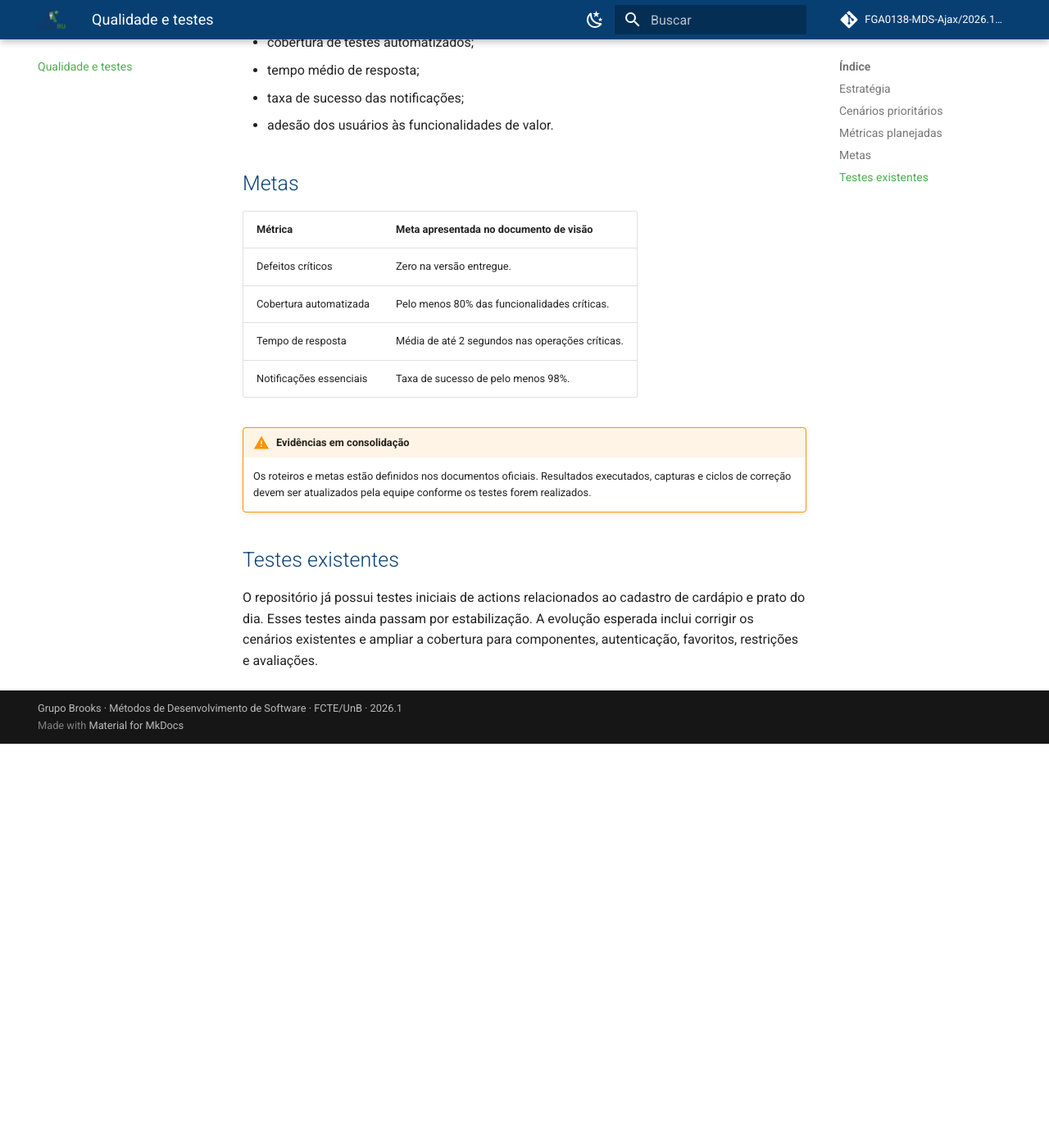
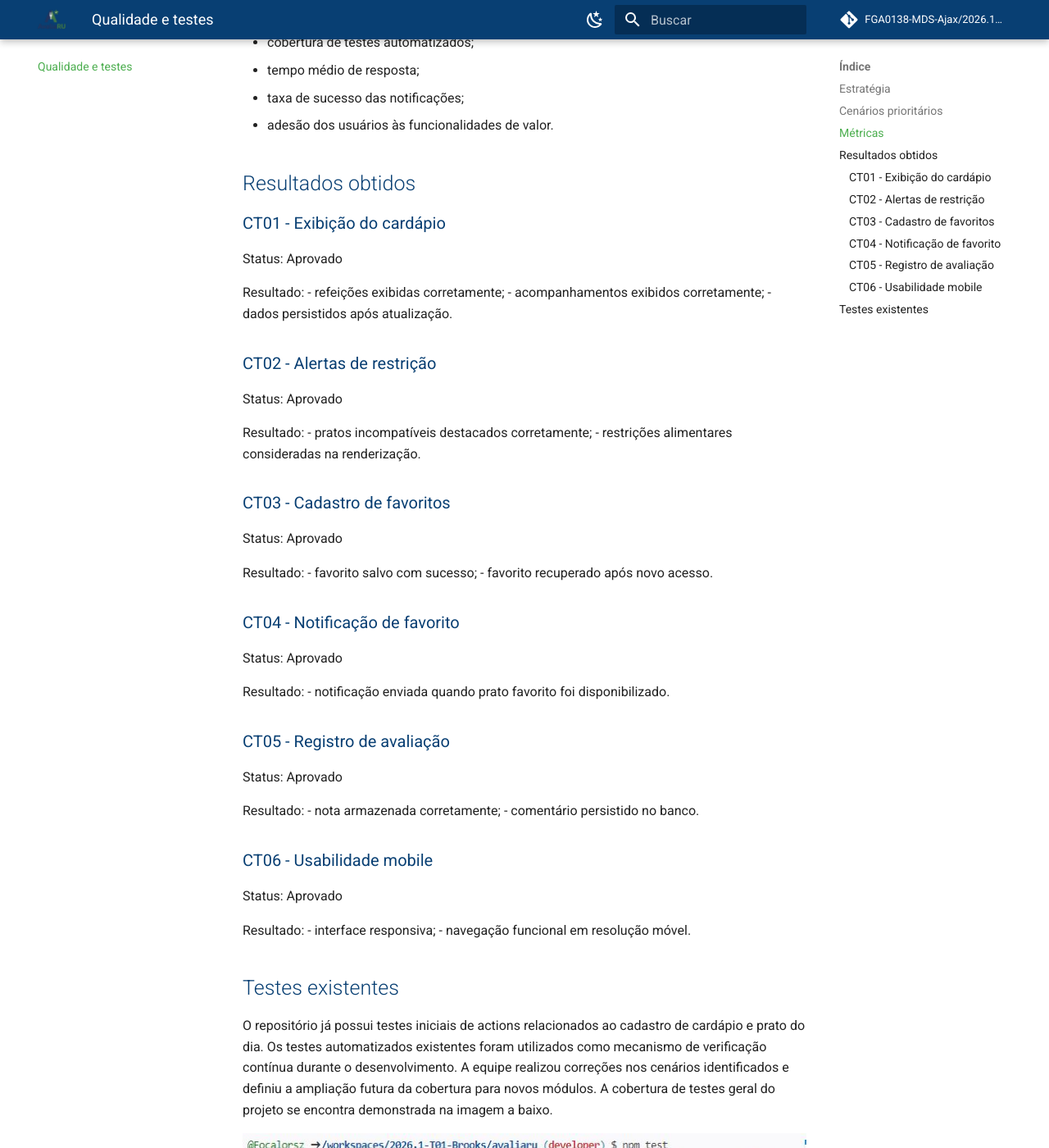
Before and after one commit to FGA0138-MDS-Ajax/2026.1-T01-Brooks, an MkDocs documentation site: the page built from docs/qualidade.md, in a window 1280 px wide and 1400 px high, scrolled down 900 px. Shown: the whole window at 82% size. Built offline with MkDocs 1.6.1 and Material for MkDocs 9.7.7, drawn with Linux system fonts in a browser that asks for light colours; comment, search, counter and statistics services are not loaded; before the commit the page ends 1807 px from its top, so only the background shows below that; some of the changed text lies outside the part shown.

Commit message:
*fix: Correções, exclusão da seção atas e adição de log de saida.

```diff
--- a/docs/qualidade.md
+++ b/docs/qualidade.md
@@ -15,7 +15,7 @@ A qualidade do AvaliaRU deve ser observada por verificação técnica e validaç
 | CT05 | Registro de avaliação | Persistir nota e comentário e confirmar o envio. |
 | CT06 | Usabilidade mobile | Manter navegação e controles sem quebra de layout. |
 
-## Métricas planejadas
+## Métricas
 
 - débito técnico acumulado;
 - densidade de defeitos por funcionalidade;
@@ -24,18 +24,58 @@ A qualidade do AvaliaRU deve ser observada por verificação técnica e validaç
 - taxa de sucesso das notificações;
 - adesão dos usuários às funcionalidades de valor.
 
-## Metas
+## Resultados obtidos
 
-| Métrica | Meta apresentada no documento de visão |
-|---|---|
-| Defeitos críticos | Zero na versão entregue. |
-| Cobertura automatizada | Pelo menos 80% das funcionalidades críticas. |
-| Tempo de resposta | Média de até 2 segundos nas operações críticas. |
-| Notificações essenciais | Taxa de sucesso de pelo menos 98%. |
+### CT01 - Exibição do cardápio
 
-!!! warning "Evidências em consolidação"
-    Os roteiros e metas estão definidos nos documentos oficiais. Resultados executados, capturas e ciclos de correção devem ser atualizados pela equipe conforme os testes forem realizados.
+Status: Aprovado
+
+Resultado:
+- refeições exibidas corretamente;
+- acompanhamentos exibidos corretamente;
+- dados persistidos após atualização.
+
+### CT02 - Alertas de restrição
+
+Status: Aprovado
+
+Resultado:
+- pratos incompatíveis destacados corretamente;
+- restrições alimentares consideradas na renderização.
+
+### CT03 - Cadastro de favoritos
+
+Status: Aprovado
+
+Resultado:
+- favorito salvo com sucesso;
+- favorito recuperado após novo acesso.
+
+### CT04 - Notificação de favorito
+
+Status: Aprovado
+
+Resultado:
+- notificação enviada quando prato favorito foi disponibilizado.
+
+### CT05 - Registro de avaliação
+
+Status: Aprovado
+
+Resultado:
+- nota armazenada corretamente;
+- comentário persistido no banco.
+
+### CT06 - Usabilidade mobile
+
+Status: Aprovado
+
+Resultado:
+- interface responsiva;
+- navegação funcional em resolução móvel.
 
 ## Testes existentes
 
-O repositório já possui testes iniciais de actions relacionados ao cadastro de cardápio e prato do dia. Esses testes ainda passam por estabilização. A evolução esperada inclui corrigir os cenários existentes e ampliar a cobertura para componentes, autenticação, favoritos, restrições e avaliações.
+O repositório já possui testes iniciais de actions relacionados ao cadastro de cardápio e prato do dia. Os testes automatizados existentes foram utilizados como mecanismo de verificação contínua durante o desenvolvimento. A equipe realizou correções nos cenários identificados e definiu a ampliação futura da cobertura para novos módulos. A cobertura de testes geral do projeto se encontra demonstrada na imagem a baixo.
+
+![Log de saída do teste automatizado](assets/testes1.JPG)
```
Also changed, not shown: docs/index.md (+1 -1 lines), docs/assets/testes1.JPG (added).
